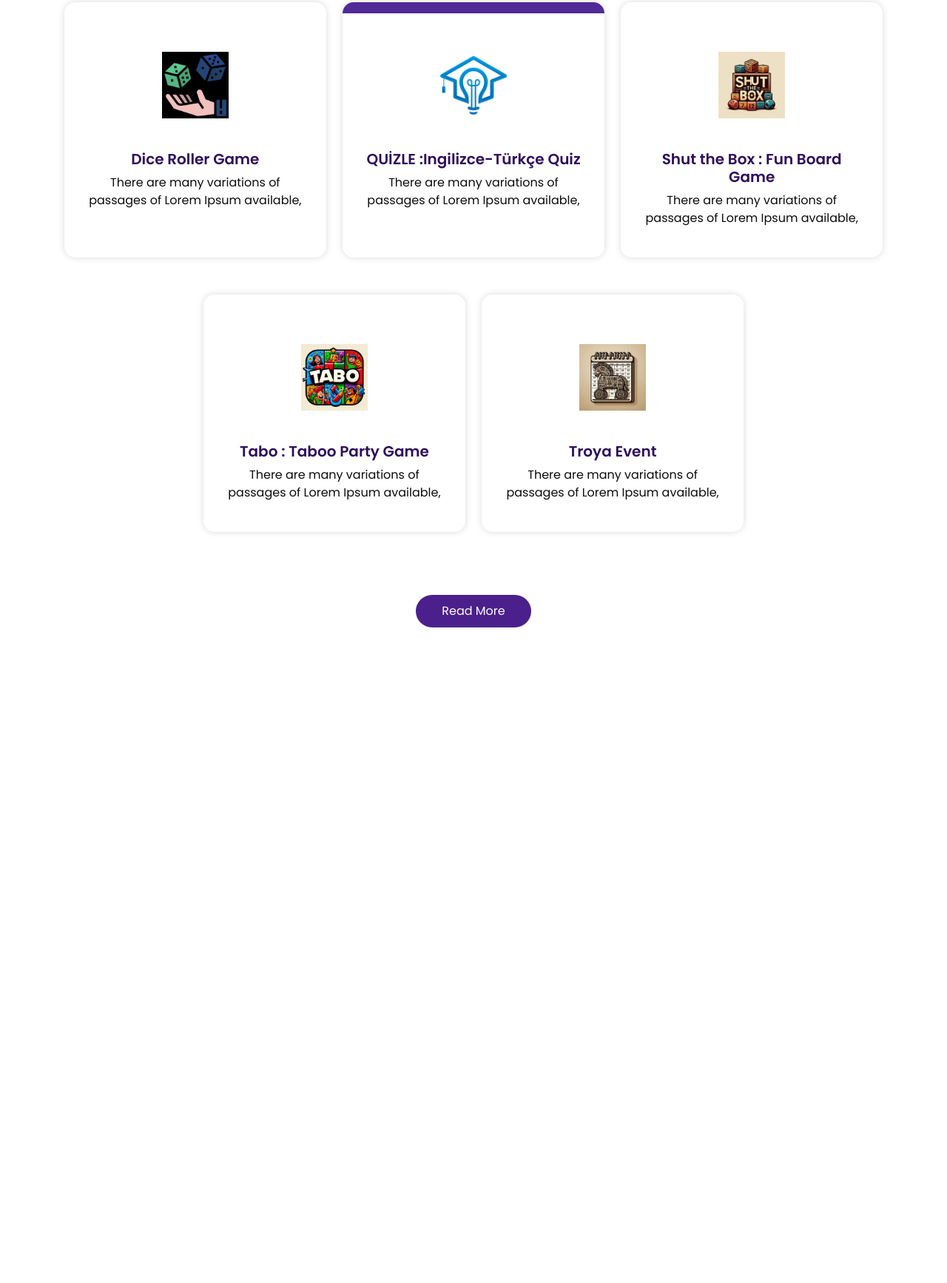
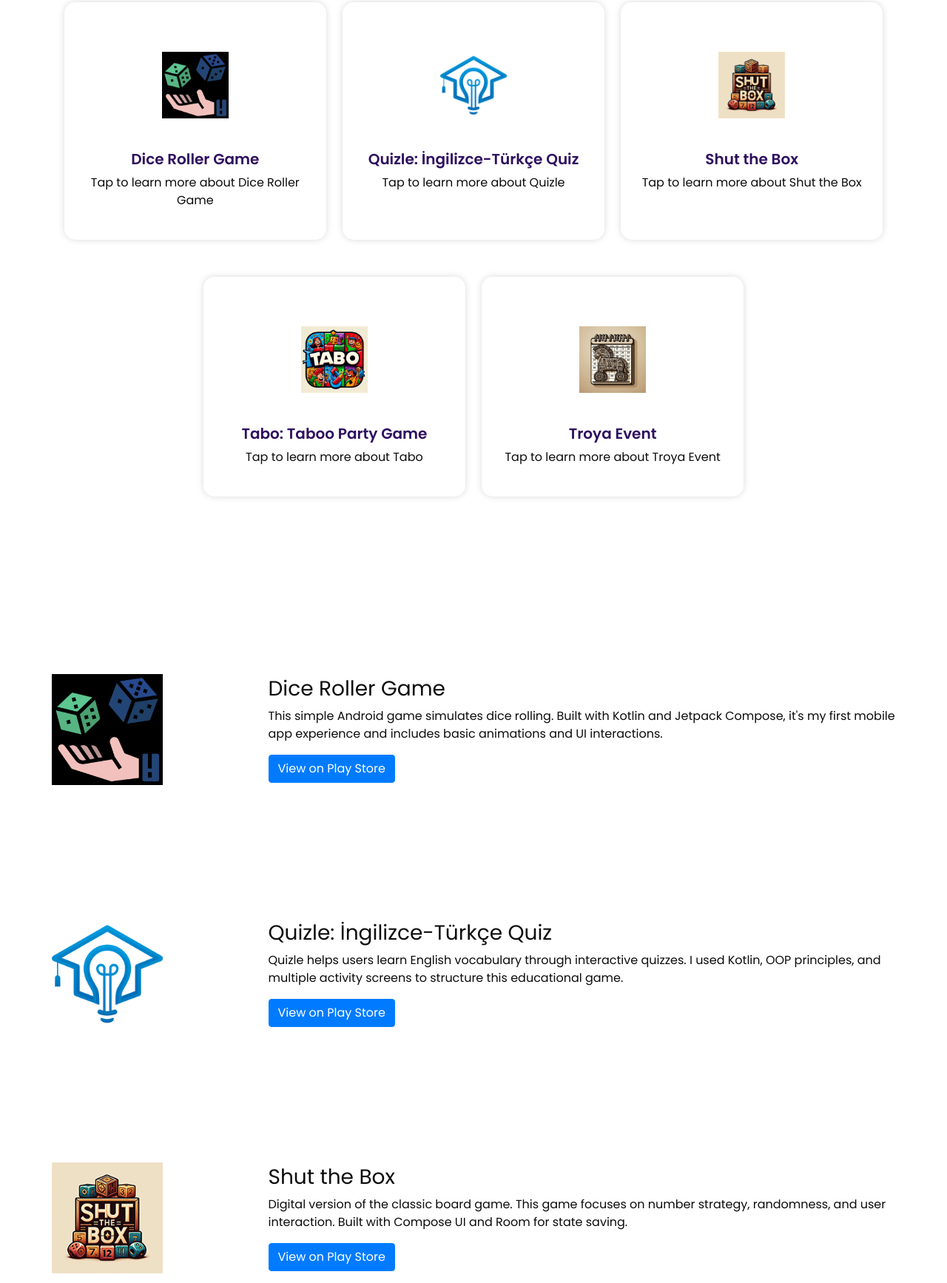
Before and after one commit to vedatbasboga/myBlog, a plain HTML site: page projects.html in a window 1280 px wide. Shown: the part 266-2000 px from the top of the page at 74% size. Before the commit the page ends 1204 px from the top, so only its background shows below. Drawn offline with nearby package versions, Linux system fonts and the light colour scheme.

Commit message:
Code Refactoring

```diff
--- a/projects.html
+++ b/projects.html
@@ -36,7 +36,6 @@
             <div class="container">
                 <nav class="navbar navbar-expand-lg custom_nav-container ">
                     <a class="navbar-brand" href="index.html">
-                        <img src="images/logo.png" alt="">
                         <span>
                             Vedat BAŞBOĞA
                         </span>
@@ -80,82 +79,152 @@
         <div class="container">
             <div class="heading_container">
                 <h2>
-                    My Projects
+                    💻 My Projects
                 </h2>
                 <img src="images/plug.png" alt="">
             </div>
 
             <div class="service_container">
+                <!-- Dice Roller Game -->
                 <div class="box">
+                    <a href="#dice_roller_game" style="text-decoration: none; color: inherit;">
                         <div class="img-box">
                             <img src="images/dice_roller_game.png" class="img1" alt="">
                         </div>
                         <div class="detail-box">
-                        <h5>
-                            Dice Roller Game
-                        </h5>
-                        <p>
-                            There are many variations of passages of Lorem Ipsum available,
-                        </p>
+                            <h5>Dice Roller Game</h5>
+                            <p>Tap to learn more about Dice Roller Game</p>
                         </div>
+                    </a>
                 </div>
-                <div class="box active">
+
+                <!-- Quizle -->
+                <div class="box">
+                    <a href="#quizle" style="text-decoration: none; color: inherit;">
                         <div class="img-box">
                             <img src="images/quizle.png" class="img1" alt="">
                         </div>
                         <div class="detail-box">
-                        <h5>
-                            QUİZLE :Ingilizce-Türkçe Quiz
-                        </h5>
-                        <p>
-                            There are many variations of passages of Lorem Ipsum available,
-                        </p>
+                            <h5>Quizle: İngilizce-Türkçe Quiz</h5>
+                            <p>Tap to learn more about Quizle</p>
                         </div>
+                    </a>
                 </div>
+
+                <!-- Shut the Box -->
                 <div class="box">
+                    <a href="#shut_the_box" style="text-decoration: none; color: inherit;">
                         <div class="img-box">
                             <img src="images/shut_the_box.png" class="img1" alt="">
                         </div>
                         <div class="detail-box">
-                        <h5>
-                            Shut the Box : Fun Board Game
-                        </h5>
-                        <p>
-                            There are many variations of passages of Lorem Ipsum available,
-                        </p>
+                            <h5>Shut the Box</h5>
+                            <p>Tap to learn more about Shut the Box</p>
                         </div>
+                    </a>
                 </div>
-                <div class="box ">
+
+                <!-- Tabo -->
+                <div class="box">
+                    <a href="#tabo" style="text-decoration: none; color: inherit;">
                         <div class="img-box">
                             <img src="images/taboo.jpg" class="img1" alt="">
                         </div>
                         <div class="detail-box">
-                        <h5>
-                            Tabo : Taboo Party Game
-                        </h5>
-                        <p>
-                            There are many variations of passages of Lorem Ipsum available,
-                        </p>
+                            <h5>Tabo: Taboo Party Game</h5>
+                            <p>Tap to learn more about Tabo</p>
                         </div>
+                    </a>
                 </div>
+
+                <!-- Troya Event -->
                 <div class="box">
+                    <a href="#troya_event" style="text-decoration: none; color: inherit;">
                         <div class="img-box">
                             <img src="images/troya_event.png" class="img1" alt="">
                         </div>
                         <div class="detail-box">
-                        <h5>
-                            Troya Event
-                        </h5>
-                        <p>
-                            There are many variations of passages of Lorem Ipsum available,
-                        </p>
+                            <h5>Troya Event</h5>
+                            <p>Tap to learn more about Troya Event</p>
+                        </div>
+                    </a>
                 </div>
             </div>
         </div>
-            <div class="btn-box">
-                <a href="">
-                    Read More
-                </a>
+    </section>
+
+    <!-- Project Detail Sections with Logo Left-Aligned -->
+    <section id="dice_roller_game" class="layout_padding">
+        <div class="container">
+            <div class="row align-items-center">
+                <div class="col-md-3">
+                    <img src="images/dice_roller_game.png" alt="Dice Roller Game Logo" style="width: 100%; max-width: 150px;">
+                </div>
+                <div class="col-md-9">
+                    <h3>Dice Roller Game</h3>
+                    <p>This simple Android game simulates dice rolling. Built with Kotlin and Jetpack Compose, it's my first mobile app experience and includes basic animations and UI interactions.</p>
+                    <a href="https://play.google.com/store/apps/details?id=com.vedatbasboga.dicerollergame" class="btn btn-primary" target="_blank">View on Play Store</a>
+                </div>
+            </div>
+        </div>
+    </section>
+
+    <section id="quizle" class="layout_padding">
+        <div class="container">
+            <div class="row align-items-center">
+                <div class="col-md-3">
+                    <img src="images/quizle.png" alt="Quizle Logo" style="width: 100%; max-width: 150px;">
+                </div>
+                <div class="col-md-9">
+                    <h3>Quizle: İngilizce-Türkçe Quiz</h3>
+                    <p>Quizle helps users learn English vocabulary through interactive quizzes. I used Kotlin, OOP principles, and multiple activity screens to structure this educational game.</p>
+                    <a href="https://play.google.com/store/apps/details?id=com.vedatbasboga.ingilizcekelimequizoyunu" class="btn btn-primary" target="_blank">View on Play Store</a>
+                </div>
+            </div>
+        </div>
+    </section>
+
+    <section id="shut_the_box" class="layout_padding">
+        <div class="container">
+            <div class="row align-items-center">
+                <div class="col-md-3">
+                    <img src="images/shut_the_box.png" alt="Shut the Box Logo" style="width: 100%; max-width: 150px;">
+                </div>
+                <div class="col-md-9">
+                    <h3>Shut the Box</h3>
+                    <p>Digital version of the classic board game. This game focuses on number strategy, randomness, and user interaction. Built with Compose UI and Room for state saving.</p>
+                    <a href="https://play.google.com/store/apps/details?id=com.vedatbasboga.shutthebox" class="btn btn-primary" target="_blank">View on Play Store</a>
+                </div>
+            </div>
+        </div>
+    </section>
+
+    <section id="tabo" class="layout_padding">
+        <div class="container">
+            <div class="row align-items-center">
+                <div class="col-md-3">
+                    <img src="images/taboo.jpg" alt="Tabo Logo" style="width: 100%; max-width: 150px;">
+                </div>
+                <div class="col-md-9">
+                    <h3>Tabo: Taboo Party Game</h3>
+                    <p>A fun and interactive party game inspired by Taboo. Developed for multiplayer environments with vibrant UI and smooth game mechanics using Kotlin and Compose.</p>
+                    <a href="https://play.google.com/store/apps/details?id=com.vedatbasboga.tabuuapp" class="btn btn-primary" target="_blank">View on Play Store</a>
+                </div>
+            </div>
+        </div>
+    </section>
+
+    <section id="troya_event" class="layout_padding">
+        <div class="container">
+            <div class="row align-items-center">
+                <div class="col-md-3">
+                    <img src="images/troya_event.png" alt="Troya Event Logo" style="width: 100%; max-width: 150px;">
+                </div>
+                <div class="col-md-9">
+                    <h3>Troya Event</h3>
+                    <p>An event discovery app that lists all cultural and artistic events in Çanakkale. Includes favorites, reminders, and full Compose architecture using MVVM + Firebase.</p>
+                    <a href="https://play.google.com/store/apps/details?id=com.vedatbasboga.troyaevent" class="btn btn-primary" target="_blank">View on Play Store</a>
+                </div>
             </div>
         </div>
     </section>
```
Also changed, not shown: about.html (+33 -2 lines), contact.html (+1 -2 lines), experiences.html (+1 -2 lines), index.html (+12 -11 lines). Lines whose indentation alone changed are shown as unchanged.
